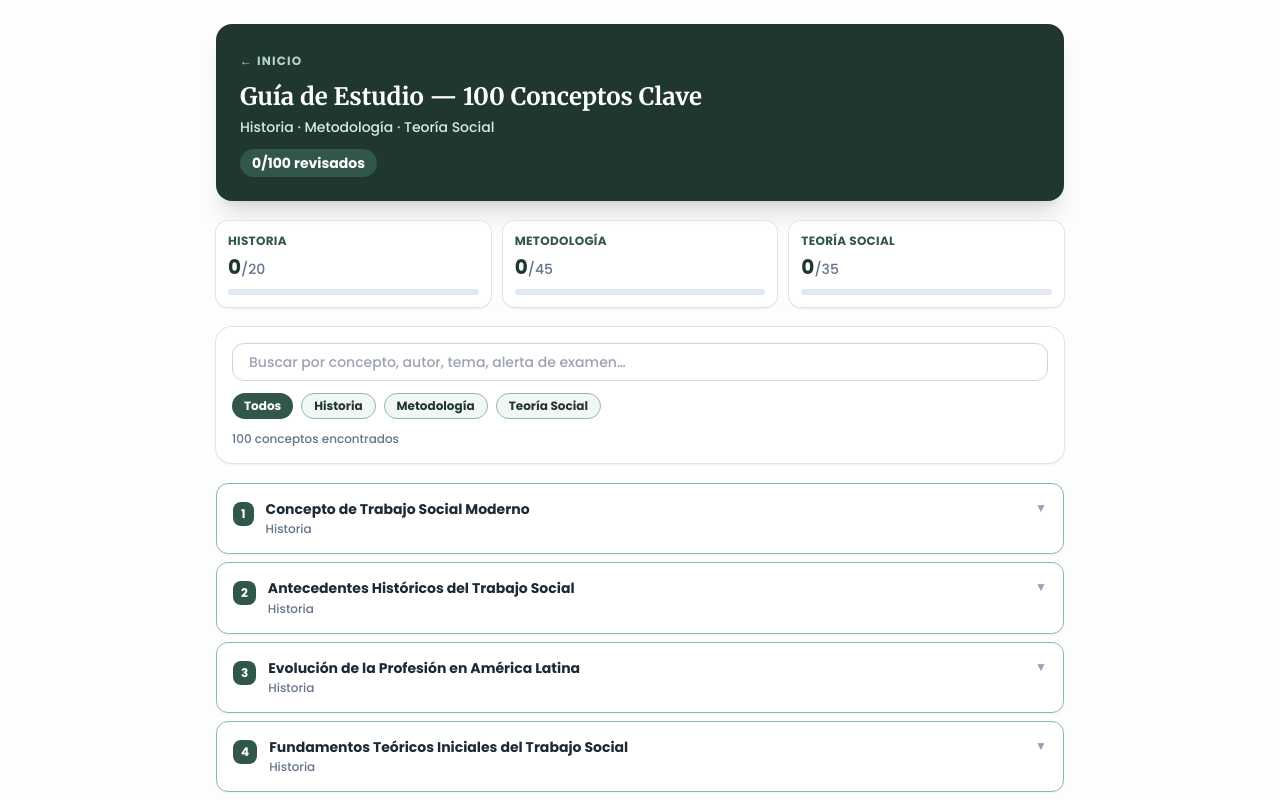
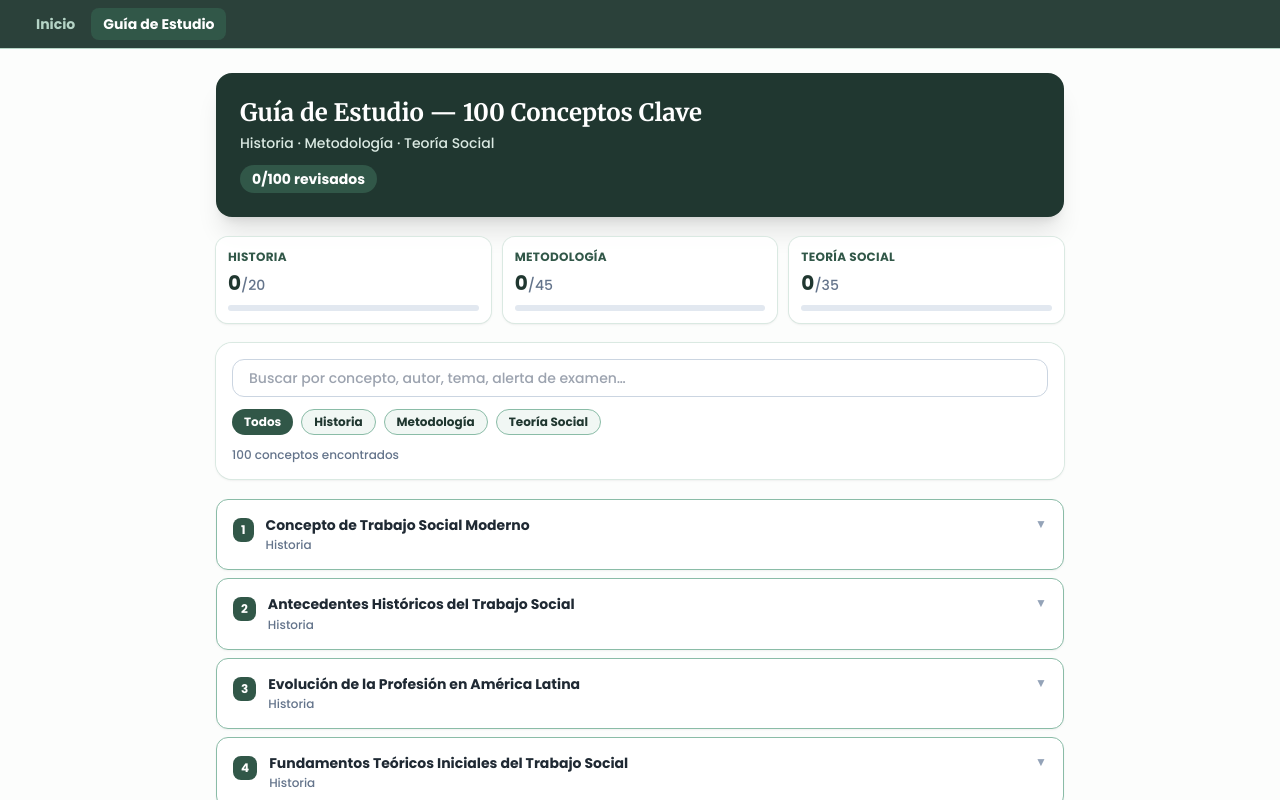
Before and after one commit to David2000-mp/Examen-de-Simulaci-n-UNAM, a React (Vite) app: page /guia in a window 1280 px wide. Shown: the top 800 px of the page. Built offline with nearby package versions, Linux system fonts and the light colour scheme.

Commit message:
feat: navbar persistente con enlaces a Inicio y Guía de Estudio

```diff
--- a/src/App.jsx
+++ b/src/App.jsx
@@ -1,12 +1,50 @@
-import { Navigate, Route, Routes } from "react-router-dom";
+import { NavLink, Navigate, Route, Routes } from "react-router-dom";
 import Home from "./pages/Home";
 import Exam from "./pages/Exam";
 import Results from "./pages/Results";
 import GuiaEstudio from "./pages/GuiaEstudio";
 
+function Navbar() {
+  return (
+    <nav
+      className="sticky top-0 z-50 flex items-center gap-1 border-b border-brand-200 bg-brand-900/95 px-4 py-2 backdrop-blur sm:px-6"
+      aria-label="Navegación principal"
+    >
+      <NavLink
+        to="/"
+        end
+        className={({ isActive }) =>
+          `rounded-lg px-3 py-1.5 text-sm font-semibold transition ${
+            isActive
+              ? "bg-brand-700 text-white"
+              : "text-brand-200 hover:bg-brand-800 hover:text-white"
+          }`
+        }
+        aria-label="Ir a inicio"
+      >
+        Inicio
+      </NavLink>
+      <NavLink
+        to="/guia"
+        className={({ isActive }) =>
+          `rounded-lg px-3 py-1.5 text-sm font-semibold transition ${
+            isActive
+              ? "bg-brand-700 text-white"
+              : "text-brand-200 hover:bg-brand-800 hover:text-white"
+          }`
+        }
+        aria-label="Abrir guía de estudio interactiva"
+      >
+        Guía de Estudio
+      </NavLink>
+    </nav>
+  );
+}
+
 export default function App() {
   return (
     <div className="min-h-screen bg-paper text-ink">
+      <Navbar />
       <Routes>
         <Route path="/" element={<Home />} />
         <Route path="/exam" element={<Exam />} />
--- a/src/pages/GuiaEstudio.jsx
+++ b/src/pages/GuiaEstudio.jsx
@@ -1,5 +1,4 @@
 import { useMemo, useState } from "react";
-import { useNavigate } from "react-router-dom";
 import guiaData from "../data/guia.json";
 
 const STORAGE_KEY = "guia:revisados";
@@ -41,7 +40,6 @@ function renderBold(text) {
 }
 
 export default function GuiaEstudio() {
-  const navigate = useNavigate();
   const [query, setQuery] = useState("");
   const [axisFilter, setAxisFilter] = useState("Todos");
   const [expanded, setExpanded] = useState(new Set());
@@ -101,14 +99,6 @@ export default function GuiaEstudio() {
   return (
     <main className="container-shell space-y-5">
       <header className="rounded-2xl bg-brand-900 p-6 text-white shadow-xl">
-        <button
-          type="button"
-          onClick={() => navigate("/")}
-          className="mb-3 text-xs font-semibold uppercase tracking-widest text-brand-200 hover:text-white"
-          aria-label="Volver al inicio"
-        >
-          ← Inicio
-        </button>
         <h1 className="font-serif text-2xl">Guía de Estudio — 100 Conceptos Clave</h1>
         <p className="mt-1 text-sm text-brand-100">
           Historia · Metodología · Teoría Social
```
